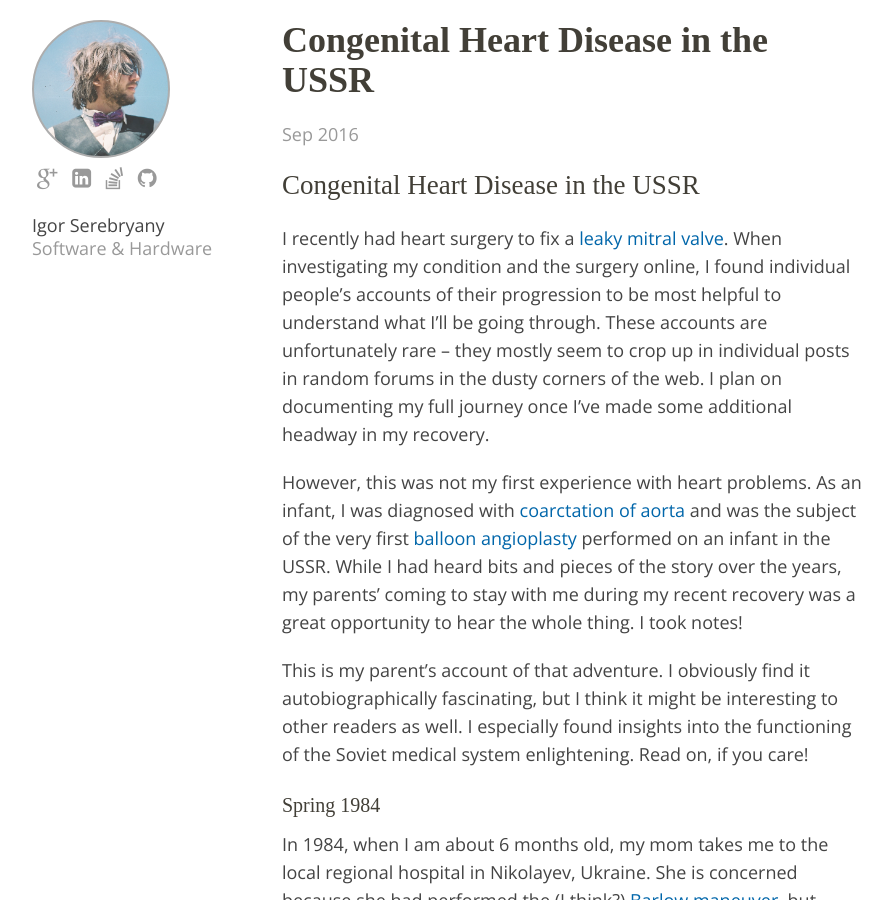
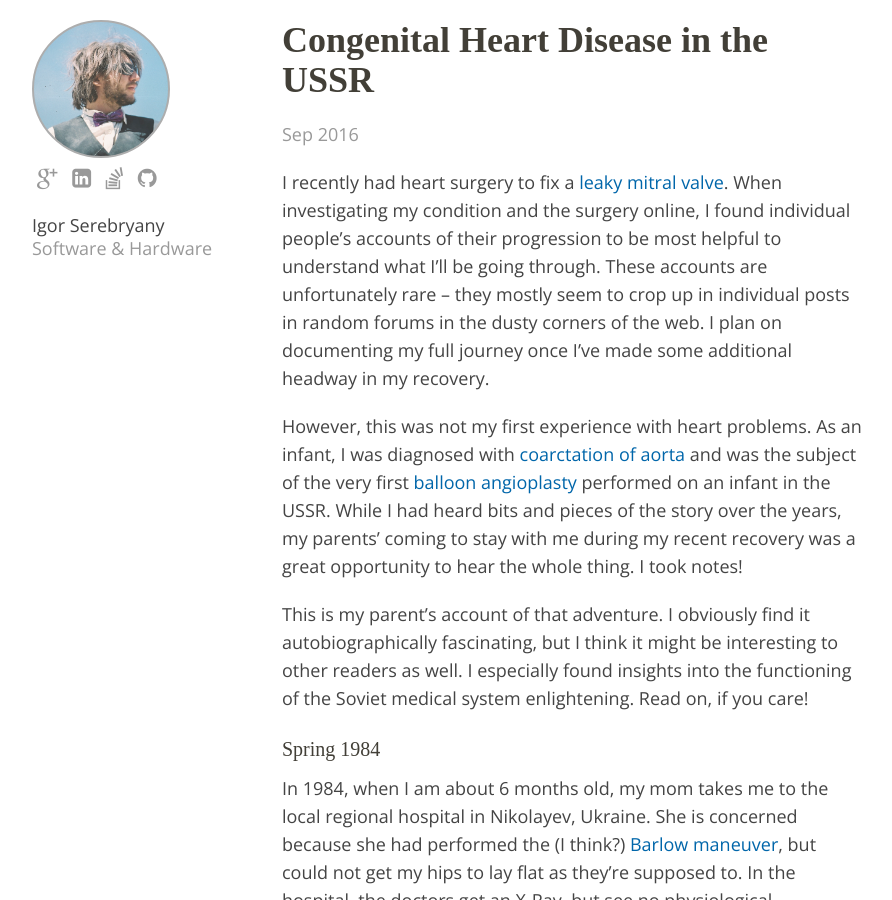
Before and after one commit to igor47/blog, a Jekyll site: the page built from _posts/2016-09-12-heart-disease-in-the-ussr.md, in a window 1280 px wide and 900 px high. Shown: the whole window, without its empty margins (138-1030 px from the left). Built offline with Jekyll 4.4.1, drawn with Linux system fonts in a browser that asks for light colours; some web fonts are replaced.

Commit message:
[heart] remove superfluous header

```diff
--- a/_posts/2016-09-12-heart-disease-in-the-ussr.md
+++ b/_posts/2016-09-12-heart-disease-in-the-ussr.md
@@ -2,8 +2,6 @@
 layout: post
 title: Congenital Heart Disease in the USSR
 ---
-
-## Congenital Heart Disease in the USSR
 
 I recently had heart surgery to fix a [leaky mitral valve](http://www.heart.org/HEARTORG/Conditions/More/HeartValveProblemsandDisease/Problem-Mitral-Valve-Regurgitation_UCM_450612_Article.jsp).
 When investigating my condition and the surgery online, I found individual people's accounts of their progression to be most helpful to understand what I'll be going through.
```
